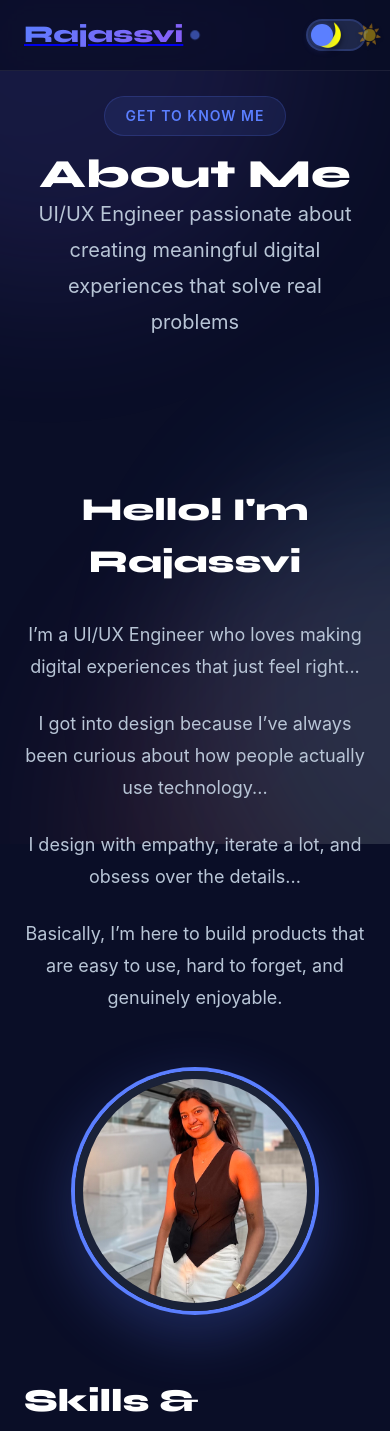
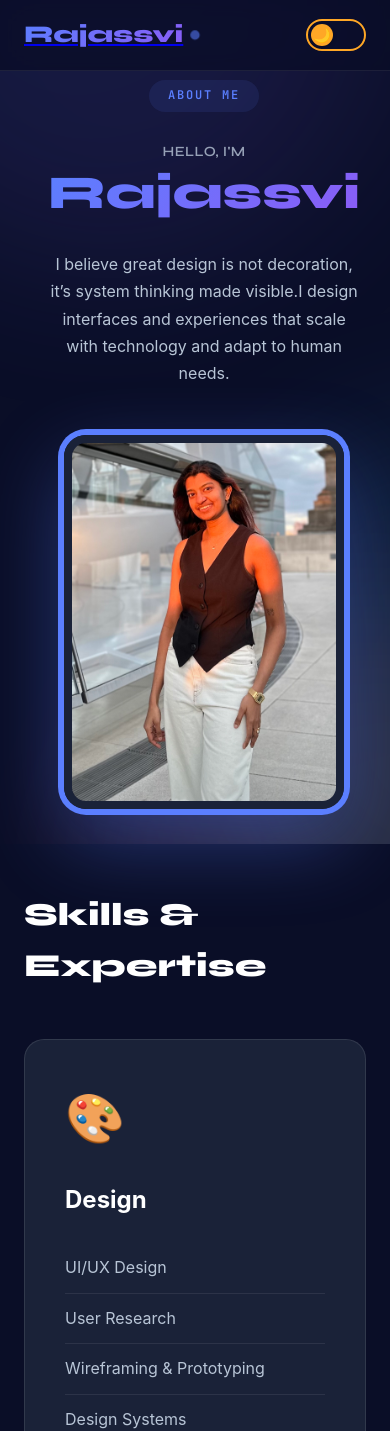
Before and after one commit to rajassvi/AI-powered-portfolio, a Flask app: page /about in a window 390 px wide. Shown: the top 1431 px of the page. Run offline with Flask 3, Linux system fonts and the light colour scheme; some web fonts are replaced.

Commit message:
trigger redeploy

```diff
--- a/static/css/style.css
+++ b/static/css/style.css
@@ -321,78 +321,56 @@ body {
 /* Theme Toggle - Enhanced Visibility */
 .theme-toggle {
     position: relative;
-    width: 70px;
-    height: 36px;
-    background: var(--bg-tertiary);
-    border: 2px solid var(--border-medium);
-    border-radius: 999px;
+    width: 60px;
+    height: 30px;
+    background: transparent;
+    border: 2px solid var(--accent);
+    border-radius: 30px;
     cursor: pointer;
+    transition: all 0.3s ease;
     padding: 0;
+}
+
+.theme-toggle:hover {
+    border-color: var(--accent-hover);
+    transform: scale(1.05);
+}
+
+.toggle-track {
+    display: block;
+    width: 100%;
+    height: 100%;
+    position: relative;
+    border-radius: 30px;
+}
+
+.toggle-indicator {
+    position: absolute;
+    width: 22px;
+    height: 22px;
+    background: var(--accent);
+    border-radius: 50%;
+    top: 50%;
+    left: 3px;
+    transform: translateY(-50%);
+    transition: all 0.3s cubic-bezier(0.4, 0, 0.2, 1);
+    box-shadow: 0 2px 4px rgba(0, 0, 0, 0.2);
     display: flex;
     align-items: center;
-    justify-content: space-between;
-    transition: all var(--transition-base);
-    flex-shrink: 0;
-}
-
-.theme-toggle:hover {
-    border-color: var(--border-strong);
-    transform: scale(1.05);
-}
-
-.theme-toggle::before {
-    content: "";
-    position: absolute;
-    width: 26px;
-    height: 26px;
-    border-radius: 50%;
-    background: var(--primary);
-    left: 3px;
-    top: 3px;
-    transition: all 0.3s cubic-bezier(0.4, 0, 0.2, 1);
-    box-shadow: 0 2px 8px rgba(91, 127, 255, 0.4);
-    z-index: 2;
-}
-
-[data-theme="light"] .theme-toggle::before {
-    left: 37px;
-    background: var(--primary);
-    box-shadow: 0 2px 8px rgba(255, 107, 53, 0.4);
-}
-
-.moon-emoji,
-.sun-emoji {
-    font-size: 20px;
-    line-height: 1;
-    z-index: 1;
-    transition: all var(--transition-base);
-    user-select: none;
-    padding: 0 8px;
-    filter: contrast(1.3) brightness(1.1) drop-shadow(0 1px 2px rgba(0, 0, 0, 0.5));
-}
-
-/* Dark Mode - Moon visible, Sun dimmed */
-[data-theme="dark"] .moon-emoji {
-    opacity: 1;
-    transform: scale(1.15);
-    filter: contrast(1.5) brightness(1.3) drop-shadow(0 2px 3px rgba(0, 0, 0, 0.6));
-}
-
-[data-theme="dark"] .sun-emoji {
-    opacity: 0.5;
-    filter: contrast(1.2) brightness(0.9) drop-shadow(0 1px 2px rgba(0, 0, 0, 0.4));
-}
-
-/* Light Mode - Sun visible, Moon dimmed */
-[data-theme="light"] .sun-emoji {
-    opacity: 1;
-    transform: scale(1.15);
-    filter: contrast(1.8) brightness(0.85) saturate(1.2) drop-shadow(0 2px 3px rgba(0, 0, 0, 0.4));
-}
-
-[data-theme="light"] .moon-emoji {
-    opacity: 0.5;
-    filter: contrast(1.3) brightness(0.7) drop-shadow(0 1px 2px rgba(0, 0, 0, 0.3));
+    justify-content: center;
+    font-size: 14px;
+}
+
+.toggle-indicator::after {
+    content: '🌙';
+}
+
+[data-theme="light"] .toggle-indicator {
+    left: calc(100% - 25px);
+}
+
+[data-theme="light"] .toggle-indicator::after {
+    content: '☀️';
 }
 
 /* ============================================
@@ -453,14 +433,27 @@ body {
 
 .hero-title {
     font-family: var(--font-display);
-    font-size: clamp(2.5rem, 6vw, 4.5rem);
+    font-size: clamp(1.75rem, 3.5vw, 2.75rem); /* Much smaller */
     font-weight: 800;
-    line-height: 1.1;
-    margin-bottom: 1.5rem;
+    line-height: 1.2;
+    margin-bottom: 1rem; /* Less space */
+    overflow: visible;
+    word-wrap: break-word;
+}
+
+.hero-intro {
+    display: block;
+    font-size: 0.85rem; /* Smaller "Hello, I'm" */
+    font-weight: 600;
+    color: var(--text-secondary);
+    margin-bottom: 0.3rem;
+    text-transform: uppercase;
+    letter-spacing: 0.1em;
 }
 
 .title-line {
     display: block;
+    margin: 0.2rem 0; /* Tighter spacing */
 }
 
 .gradient-text {
@@ -2861,104 +2819,7 @@ body {
         grid-template-columns: 1fr;
     }
 
-/* ============================================
-   ABOUT PAGE - ENHANCED PHOTO STYLING
-   ============================================ */
-
-/* Better photo wrapper with floating effect */
-.hero-photo-wrapper {
-    position: relative;
-    width: 420px;
-    height: 420px;
-    border-radius: 50% !important;
-    overflow: hidden;
-    border: none;
-    box-shadow:
-        0 0 0 8px var(--card-bg-solid),
-        0 0 0 12px var(--primary),
-        0 30px 80px rgba(91, 127, 255, 0.4),
-        0 10px 30px rgba(0, 0, 0, 0.2);
-    transition: all 0.4s cubic-bezier(0.4, 0, 0.2, 1);
-}
-
-[data-theme="light"] .hero-photo-wrapper {
-    box-shadow:
-        0 0 0 8px var(--card-bg-solid),
-        0 0 0 12px var(--primary),
-        0 30px 80px rgba(37, 99, 235, 0.35),
-        0 10px 30px rgba(0, 0, 0, 0.1);
-}
-
-.hero-photo-wrapper:hover {
-    transform: translateY(-10px) scale(1.02);
-    box-shadow:
-        0 0 0 8px var(--card-bg-solid),
-        0 0 0 12px var(--primary),
-        0 40px 100px rgba(91, 127, 255, 0.5),
-        0 15px 40px rgba(0, 0, 0, 0.3);
-}
-
-[data-theme="light"] .hero-photo-wrapper:hover {
-    box-shadow:
-        0 0 0 8px var(--card-bg-solid),
-        0 0 0 12px var(--primary),
-        0 40px 100px rgba(37, 99, 235, 0.45),
-        0 15px 40px rgba(0, 0, 0, 0.15);
-}
-
-.hero-photo {
-    width: 100%;
-    height: 100%;
-    object-fit: cover;
-    object-position: center 20%;
-    display: block;
-}
-
-/* Subtle vignette effect */
-.hero-photo-wrapper::after {
-    content: '';
-    position: absolute;
-    inset: 0;
-    background: radial-gradient(circle at center, transparent 50%, rgba(0,0,0,0.15) 100%);
-    pointer-events: none;
-}
-
-/* Add floating animation */
-@keyframes float {
-    0%, 100% {
-        transform: translateY(0px);
-    }
-    50% {
-        transform: translateY(-15px);
-    }
-}
-
-.about-hero-photo {
-    animation: float 6s ease-in-out infinite;
-}
-
-/* Responsive adjustments */
-@media (max-width: 1024px) {
-    .hero-photo-wrapper {
-        width: 360px;
-        height: 360px;
-        margin: 0 auto;
-    }
-}
-
-@media (max-width: 768px) {
-    .hero-photo-wrapper {
-        width: 300px;
-        height: 300px;
-    }
-
-    .about-hero-photo {
-        animation: none;
-    }
-}
-
-}
-
+}
 /* ============================================
    ALL FIXES COMBINED - CORRECTED VERSION
    ============================================ */
@@ -2972,57 +2833,7 @@ body {
     align-items: center;
 }
 
-.about-photo-wrapper {
-    display: flex;
-    justify-content: center;
-    align-items: center;
-}
-
-.about-photo-frame {
-    position: relative;
-    width: 100%;
-    max-width: 400px;
-    aspect-ratio: 1;
-    border-radius: 50%;
-    overflow: hidden;
-    border: 8px solid var(--card-bg-solid);
-    box-shadow:
-        0 0 0 4px var(--primary),
-        0 20px 60px rgba(91, 127, 255, 0.3),
-        0 10px 30px rgba(0, 0, 0, 0.2);
-    transition: all 0.4s cubic-bezier(0.4, 0, 0.2, 1);
-}
-
-[data-theme="light"] .about-photo-frame {
-    box-shadow:
-        0 0 0 4px var(--primary),
-        0 20px 60px rgba(255, 107, 53, 0.3),
-        0 10px 30px rgba(0, 0, 0, 0.1);
-}
-
-.about-photo-frame:hover {
-    transform: translateY(-10px) scale(1.02);
-    box-shadow:
-        0 0 0 4px var(--primary),
-        0 30px 80px rgba(91, 127, 255, 0.4),
-        0 15px 40px rgba(0, 0, 0, 0.3);
-}
-
-.about-photo {
-    width: 100%;
-    height: 100%;
-    object-fit: cover;
-    object-position: center;
-    display: block;
-}
-
-.about-photo-frame::after {
-    content: '';
-    position: absolute;
-    inset: 0;
-    background: radial-gradient(circle at center, transparent 50%, rgba(0,0,0,0.15) 100%);
-    pointer-events: none;
-}
+
 
 .intro-stats {
     display: grid;
@@ -3347,17 +3158,19 @@ body {
     padding: 2rem 2.5rem 0;
 }
 
-/* THEME TOGGLE FIX */
-.theme-toggle {
-    padding: 0 6px;
-}
+
 
 .moon-emoji {
-    padding-left: 2px;
-}
-
+    position: absolute;
+    left: 10px;
+    top: 50%;
+    transform: translateY(-50%);
+}
 .sun-emoji {
-    padding-right: 2px;
+    position: absolute;
+    right: 10px;
+    top: 50%;
+    transform: translateY(-50%);
 }
 
 /* MOBILE RESPONSIVE */
@@ -3451,13 +3264,13 @@ body {
     }
 
     .theme-toggle::before {
-        width: 22px;
-        height: 22px;
-    }
+    top: 50%;
+    transform: translateY(-50%); /* ✅ center perfectly */
+}
 
     [data-theme="light"] .theme-toggle::before {
-        left: 32px;
-    }
+    left: 40px;
+}
 }
 
 /* ============================================
@@ -3470,7 +3283,270 @@ body {
     object-position: center 10%; /* Adjust to show head properly */
     display: block;
 }
-
+/* ============================================
+   MINIMAL ABOUT HERO - ADD TO END OF style.css
+   ============================================ */
+
+.about-hero-clean {
+    min-height: 90vh;
+    display: flex;
+    align-items: center;
+    padding: 8rem 0 6rem;
+}
+
+.about-hero-grid {
+    display: grid;
+    grid-template-columns: 1.3fr 1fr;
+    gap: 8rem;
+    align-items: center;
+    max-width: 1400px;
+    margin: 0 auto;
+    padding: 0 2.5rem;
+}
+
+.about-hero-text {
+    max-width: 700px;
+}
+
+.hero-label {
+    display: inline-block;
+    font-family: var(--font-mono);
+    font-size: 0.8125rem;
+    font-weight: 700;
+    letter-spacing: 0.15em;
+    text-transform: uppercase;
+    color: var(--primary);
+    margin-bottom: 2rem;
+    padding: 0.5rem 1.5rem;
+    background: rgba(91, 127, 255, 0.1);
+    border-radius: 50px;
+}
+
+[data-theme="light"] .hero-label {
+    background: rgba(255, 107, 53, 0.1);
+}
+
+.hero-title {
+    font-family: var(--font-display);
+    font-size: clamp(2.75rem, 5.5vw, 4.5rem);
+    font-weight: 800;
+    line-height: 1.15;
+    margin-bottom: 2.5rem;
+    color: var(--text-primary);
+}
+
+.hero-highlight {
+    display: block;
+    background: var(--gradient-primary);
+    -webkit-background-clip: text;
+    -webkit-text-fill-color: transparent;
+    background-clip: text;
+    margin-top: 0.5rem;
+}
+
+.hero-description {
+    font-size: 1.375rem;
+    line-height: 1.7;
+    color: var(--text-secondary);
+    max-width: 650px;
+    font-weight: 400;
+}
+
+.about-hero-photo {
+    display: flex;
+    justify-content: center;
+    align-items: center;
+}
+
+.hero-photo-wrapper {
+    position: relative;
+    width: 100%;
+    max-width: 420px;
+    aspect-ratio: 3 / 4;   /* ✅ rectangle portrait */
+    border-radius: 22px;   /* ✅ rectangle corners (not circle) */
+    overflow: hidden;
+    border: 12px solid var(--card-bg-solid);
+    box-shadow:
+        0 0 0 6px var(--primary),
+        0 30px 80px rgba(91, 127, 255, 0.4),
+        0 15px 40px rgba(0, 0, 0, 0.2);
+}
+
+
+[data-theme="light"] .hero-photo-wrapper {
+    box-shadow:
+        0 0 0 6px var(--primary),
+        0 30px 80px rgba(255, 107, 53, 0.35),
+        0 15px 40px rgba(0, 0, 0, 0.1);
+}
+
+.hero-photo-wrapper:hover {
+    transform: translateY(-12px) scale(1.02);
+    box-shadow:
+        0 0 0 6px var(--primary),
+        0 40px 100px rgba(91, 127, 255, 0.5),
+        0 20px 50px rgba(0, 0, 0, 0.3);
+}
+
+[data-theme="light"] .hero-photo-wrapper:hover {
+    box-shadow:
+        0 0 0 6px var(--primary),
+        0 40px 100px rgba(255, 107, 53, 0.45),
+        0 20px 50px rgba(0, 0, 0, 0.15);
+}
+
+.hero-photo {
+    width: 100%;
+    height: 100%;
+    object-fit: cover;
+    object-position: center 12%;   /* ✅ moves image DOWN (shows head) */
+    display: block;
+}
+
+
+.hero-photo-wrapper::after {
+    content: "";
+    position: absolute;
+    inset: 0;
+    background: linear-gradient(to top, rgba(0,0,0,0.15), transparent 40%);
+    pointer-events: none;
+}
+
+
+/* Responsive */
+@media (max-width: 1024px) {
+    .about-hero-grid {
+        grid-template-columns: 1fr;
+        gap: 5rem;
+        text-align: center;
+    }
+
+    .about-hero-text {
+        max-width: 100%;
+    }
+
+    .hero-description {
+        margin: 0 auto;
+    }
+
+    .hero-photo-wrapper {
+        max-width: 420px;
+        margin: 0 auto;
+    }
+}
+
+@media (max-width: 768px) {
+    .about-hero-clean {
+        min-height: auto;
+        padding: 6rem 0 4rem;
+    }
+
+    .about-hero-grid {
+        gap: 4rem;
+        padding: 0 1.5rem;
+    }
+
+    .hero-title {
+        font-size: 2.5rem;
+        margin-bottom: 2rem;
+    }
+
+    .hero-description {
+        font-size: 1.125rem;
+    }
+
+    .hero-photo-wrapper {
+        max-width: 340px;
+        border: 10px solid var(--card-bg-solid);
+    }
+}
+
+@media (max-width: 480px) {
+    .about-hero-clean {
+        padding: 5rem 0 3rem;
+    }
+
+    .about-hero-grid {
+        gap: 3rem;
+    }
+
+    .hero-label {
+        font-size: 0.75rem;
+        padding: 0.4rem 1.2rem;
+    }
+
+    .hero-title {
+    line-height: 1.1;
+}
+
+.hero-title::first-line {
+    font-size: 0.7em; /* reduce only Hello, I'm */
+    font-weight: 600;
+}
+
+
+    .hero-description {
+        font-size: 1rem;
+    }
+
+    .hero-photo-wrapper {
+        max-width: 280px;
+        border: 8px solid var(--card-bg-solid);
+    }
+    .hero-intro {
+    display: block;
+    font-size: clamp(0.9rem, 1.5vw, 1.2rem);
+    letter-spacing: 0.02em;
+    opacity: 0.8;
+}
+/* FIX HERO TITLE SIZE HIERARCHY */
+
+.hero-title {
+    font-family: var(--font-display);
+    font-size: clamp(2.8rem, 5vw, 4.5rem); /* main name size */
+    font-weight: 800;
+    line-height: 1.1;
+}
+
+/* Hello, I'm — smaller & elegant */
+.hero-intro {
+    display: block;
+    font-size: 0.15em;   /* 🔥 adjust this (0.35–0.55) */
+    font-weight: 600;
+    color: var(--text-secondary);
+    margin-bottom: 0.2em;
+}
+
+/* Name — bigger & bold */
+.hero-highlight {
+    display: block;
+    font-size: 1.05em;
+}
+/* FIX HERO TITLE SIZE HIERARCHY */
+
+.hero-title {
+    font-family: var(--font-display);
+    font-size: clamp(2.8rem, 5vw, 4.5rem); /* main name size */
+    font-weight: 800;
+    line-height: 1.1;
+}
+
+/* Hello, I'm — smaller & elegant */
+.hero-intro {
+    display: block;
+    font-size: 0.45em;   /* 🔥 adjust this (0.35–0.55) */
+    font-weight: 600;
+    color: var(--text-secondary);
+    margin-bottom: 0.2em;
+}
+
+/* Name — bigger & bold */
+.hero-highlight {
+    display: block;
+    font-size: 1.05em;
+}
+
+}
 /* If head still cut, try different percentages:
    center 20% = more top visible
    center 40% = more bottom visible
--- a/templates/about.html
+++ b/templates/about.html
@@ -3,40 +3,30 @@
 {% block title %}About | Rajassvi - UI/UX Engineer{% endblock %}
 
 {% block content %}
-<section class="about-hero">
-    <div class="section-header">
-        <span class="section-label">Get to Know Me</span>
-        <h1 class="page-title">About Me</h1>
-        <p class="page-subtitle">UI/UX Engineer passionate about creating meaningful digital experiences that solve real problems</p>
+
+<!-- Minimal Hero Section - Photo Right, Text Left -->
+<section class="about-hero-clean">
+    <div class="about-hero-grid">
+        <div class="about-hero-text">
+            <span class="hero-label">ABOUT ME</span>
+            <h1 class="hero-title">
+    <span class="hero-intro">Hello, I'm</span>
+    <span class="hero-highlight">Rajassvi</span>
+</h1>
+
+            <p class="hero-description">
+I believe great design is not decoration, it’s system thinking made visible.I design interfaces and experiences that scale with technology and adapt to human needs.            </p>
+        </div>
+
+        <div class="about-hero-photo">
+            <div class="hero-photo-wrapper">
+                <img src="{{ url_for('static', filename='images/me.jpeg') }}" alt="Rajassvi" class="hero-photo">
+            </div>
+        </div>
     </div>
 </section>
 
 <section class="about-content">
-    <!-- Introduction -->
-    <div class="about-intro">
-
-    <!-- LEFT: TEXT -->
-    <div class="intro-text">
-        <h2>Hello! I'm Rajassvi</h2>
-
-        <p>I’m a UI/UX Engineer who loves making digital experiences that just feel right...</p>
-        <p>I got into design because I’ve always been curious about how people actually use technology...</p>
-        <p>I design with empathy, iterate a lot, and obsess over the details...</p>
-        <p>Basically, I’m here to build products that are easy to use, hard to forget, and genuinely enjoyable.</p>
-    </div>
-
-    <!-- RIGHT: IMAGE -->
-    <div class="about-photo-wrapper">
-        <div class="about-photo-frame">
-            <img src="{{ url_for('static', filename='images/me.jpeg') }}" alt="Rajassvi" class="about-photo">
-        </div>
-    </div>
-
-</div>
-
-
-
-
     <!-- Skills & Expertise -->
     <div class="about-skills">
         <h2 class="section-title-left">Skills & Expertise</h2>
@@ -148,7 +138,7 @@
         <h2 class="section-title-left">Outside of Work</h2>
 
         <div class="outside-work-content">
-            <p>When I’m not designing or coding, you’ll probably find me:</p>
+            <p>When I'm not designing or coding, you'll probably find me:</p>
 
             <div class="hobbies-grid">
                 <div class="hobby-card">
--- a/templates/base.html
+++ b/templates/base.html
@@ -39,9 +39,10 @@
 
         <!-- Simple Theme Toggle -->
         <button class="theme-toggle" id="themeToggle" aria-label="Toggle theme">
-            <span class="moon-emoji">🌙</span>
-            <span class="sun-emoji">☀️</span>
-        </button>
+    <span class="toggle-track">
+        <span class="toggle-indicator"></span>
+    </span>
+</button>
     </nav>
 
     <main class="container">
```
Also changed, not shown: other parts of static/css/style.css (+12 -45 lines).
